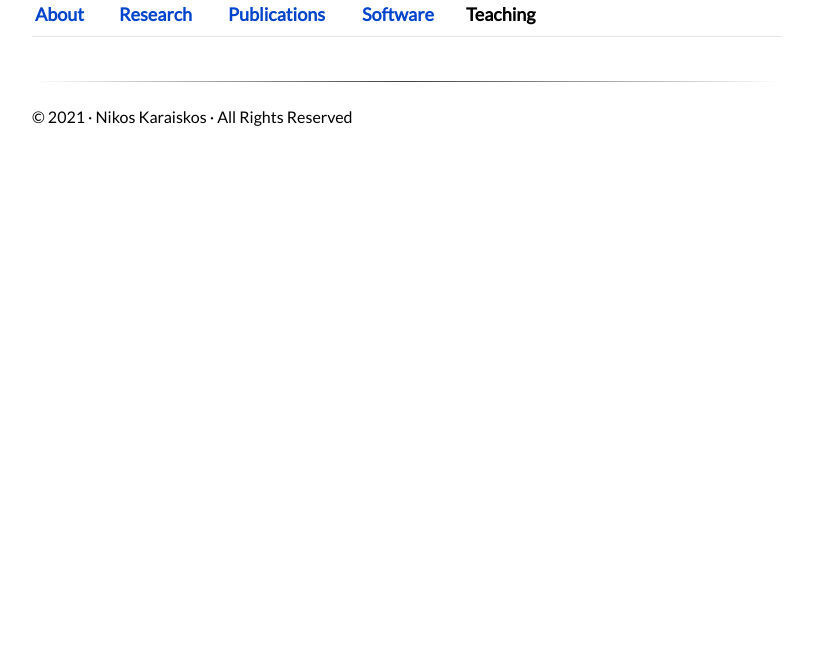
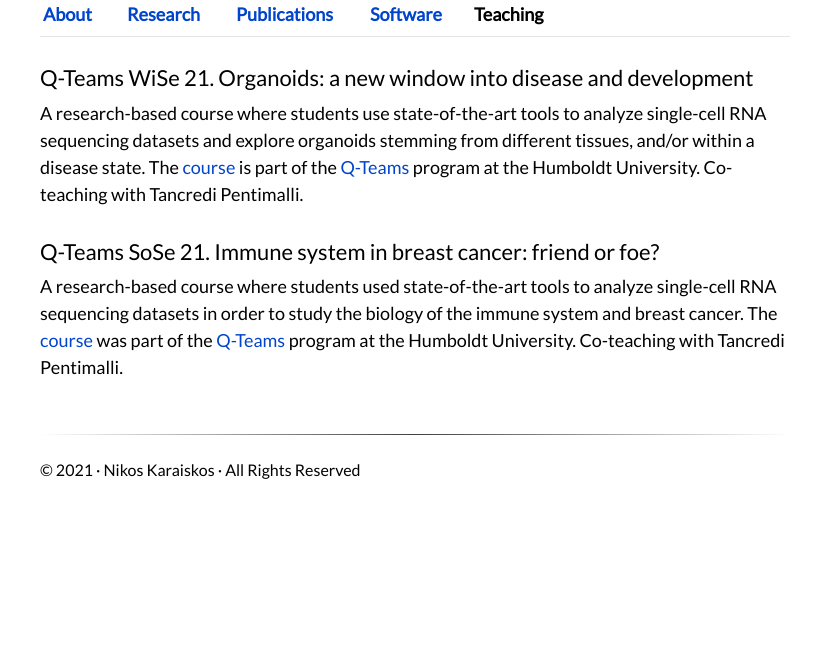
Before and after one commit to nukappa/nukappa.github.io, a plain HTML site: page teaching.html in a window 1280 px wide. Shown: the part 151-800 px from the top of the page, without its empty margins (233-1054 px from the left). Drawn offline with Linux system fonts and the light colour scheme.

Commit message:
teaching and aesthetics

```diff
--- a/css/style.css
+++ b/css/style.css
@@ -1,5 +1,6 @@
 body {
 	background-color: rgb(255, 255, 255);
+	width: 100vw;
 }
 
 .page {
--- a/teaching.html
+++ b/teaching.html
@@ -18,7 +18,6 @@
 					<img src="images/bimsb_new_logo.jpg" width="80px" Style="margin-right: 5px;">
 				</a>
 			</div>
-
 			<div class="my_name">
 			Nikos Karaiskos
 			</div>
@@ -28,7 +27,7 @@
 		<table class="navig_table">
 			<tr>
 				<th><div style="width: 80px"></div><a href="index.html">About</a></th>
-				<th><div style="width: 105px"><a href="research.html">Research</a></div></th>
+				<th><div style="width: 105px"></div><a href="research.html">Research</a></th>
 				<th><div style="width: 130px"></div><a href="publications.html">Publications</a></th>
 				<th><div style="width: 100px"></div><a href="software.html">Software</a></th>
 				<th><div style="width: 100px"></div>Teaching</th>
@@ -36,7 +35,39 @@
 		</table>
 		<hr class="style-six" />
 		<div class="main_text_wide">
-		<p> </p>
+
+			<h2>Q-Teams WiSe 21. Organoids: a new window into disease and
+				development
+			</h2>
+			<div>
+			<p style="margin-top: -10px">A research-based course where students use state-of-the-art
+				tools to analyze single-cell RNA sequencing datasets and
+				explore organoids stemming from different tissues,
+				and/or within a disease state. The
+				<a href="https://agnes.hu-berlin.de/lupo/rds?state=verpublish&status=init&vmfile=no&moduleCall=webInfo&publishConfFile=webInfo&publishSubDir=veranstaltung&veranstaltung.veranstid=189675">
+					course</a> is part of the
+				<a href="https://bolognalab.hu-berlin.de/de/ehemalige-angebote-des-bologna.labs/projekte-des-bologna.labs-bis-2020/q-programm/q-teams">
+					Q-Teams</a> program at the Humboldt University.
+					Co-teaching with Tancredi Pentimalli.
+				</p>
+			</div>
+
+			<p style="margin-top: 30px"></p>
+			<h2>Q-Teams SoSe 21. Immune system in breast cancer: friend or foe?
+			</h2>
+			<div>
+			<p style="margin-top: -10px">A research-based course where students used state-of-the-art
+				tools to analyze single-cell RNA sequencing datasets in order
+				to study the biology of the immune system and breast cancer.
+				The
+				<a href="https://agnes.hu-berlin.de/lupo/rds;jsessionid=EB6B92F45AF3FDD94C5046F2D341E8E6.angua_root?state=verpublish&publishContainer=lectureContainer&publishid=183341">
+					course</a> was part of the
+				<a href="https://bolognalab.hu-berlin.de/de/ehemalige-angebote-des-bologna.labs/projekte-des-bologna.labs-bis-2020/q-programm/q-teams">
+				Q-Teams</a> program at the Humboldt University.
+				Co-teaching with Tancredi Pentimalli.
+				</p>
+			</div>
+
         </div>
 
 		<div class="footer">
```
Also changed, not shown: publications.html (+2 -0 lines), research.html (+12 -12 lines).
